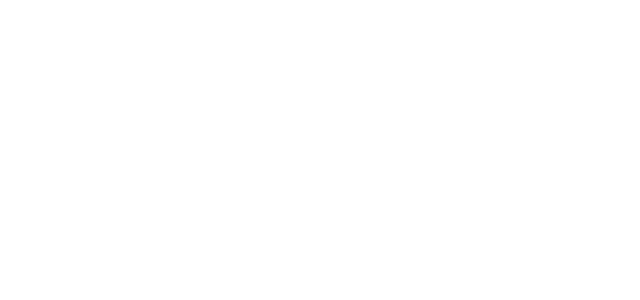
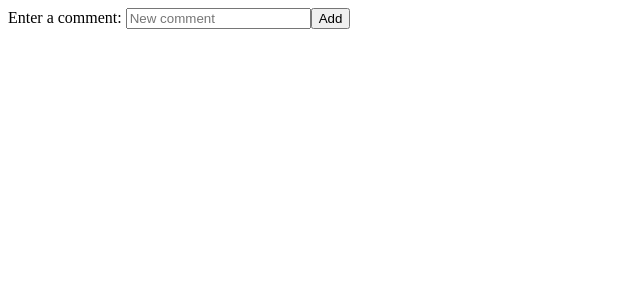
Before and after one commit to skygate/skylabs-redux, a React (Create React App) app: page / in a window 1280 px wide. Shown: the top 300 px of the page, without its empty margins (0-640 px from the left). Built offline with nearby package versions, Linux system fonts and the light colour scheme.

Commit message:
Add: AddComment component

```diff
--- a/src/App.jsx
+++ b/src/App.jsx
@@ -1,6 +1,12 @@
 import React from "react";
 import { CommentsList } from "./components/CommentsList";
+import { AddComment } from "./components/AddComment";
 
-const App = () => <CommentsList />;
+const App = () => (
+  <div>
+    <AddComment />
+    <CommentsList />
+  </div>
+);
 
 export default App;
--- /dev/null
+++ b/src/components/AddComment.jsx
@@ -0,0 +1,38 @@
+import React from "react";
+import { connect } from "react-redux";
+
+import { addComment } from "../actions/actions";
+
+class AddCommentRaw extends React.Component {
+  handleOnSubmit = e => {
+    const { addComment } = this.props;
+
+    e.preventDefault();
+
+    if (this.input.value.trim()) {
+      addComment(this.input.value);
+    }
+    this.input.value = "";
+  };
+
+  render() {
+    return (
+      <form onSubmit={this.handleOnSubmit}>
+        <label>Enter a comment: </label>
+        <input
+          placeholder="New comment"
+          type="text"
+          ref={input => {
+            this.input = input;
+          }}
+        />
+        <button type="submit">Add</button>
+      </form>
+    );
+  }
+}
+
+export const AddComment = connect(
+  null,
+  { addComment }
+)(AddCommentRaw);
```
